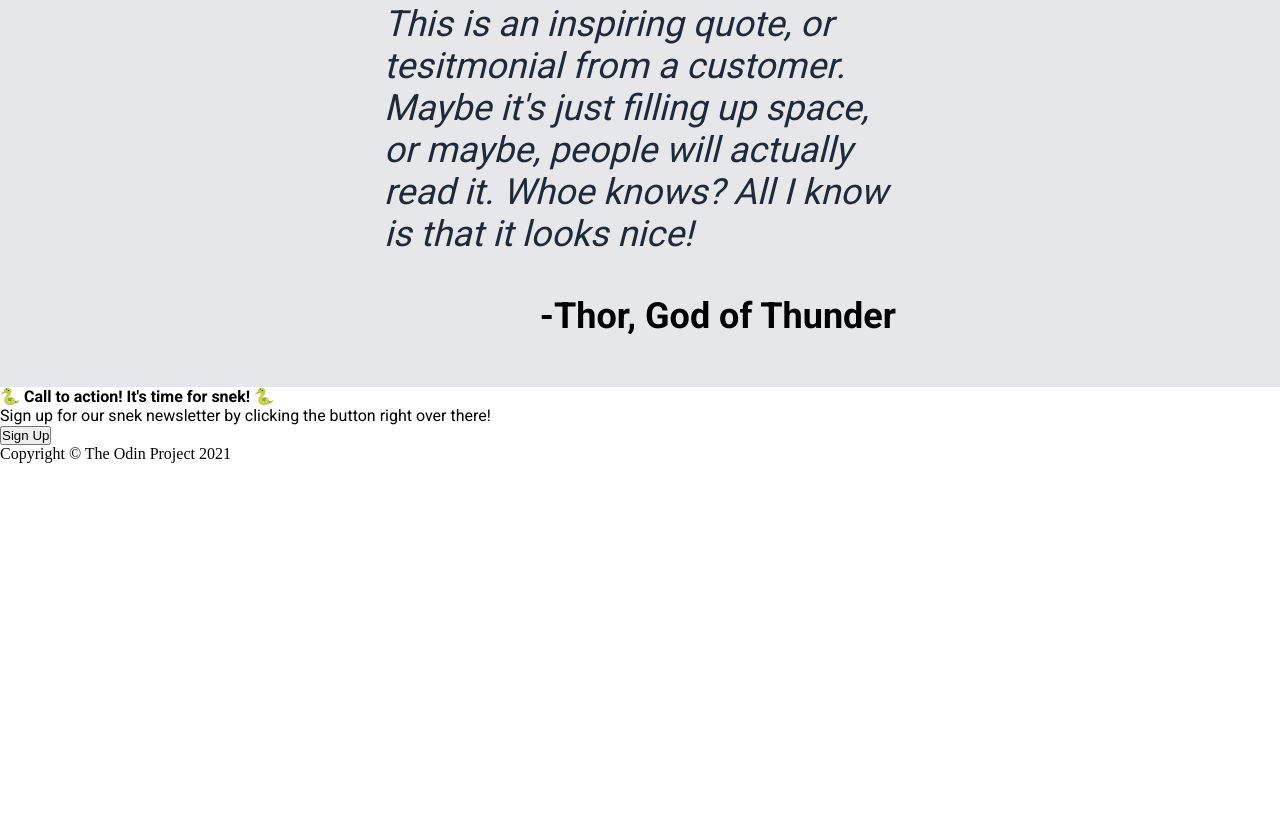
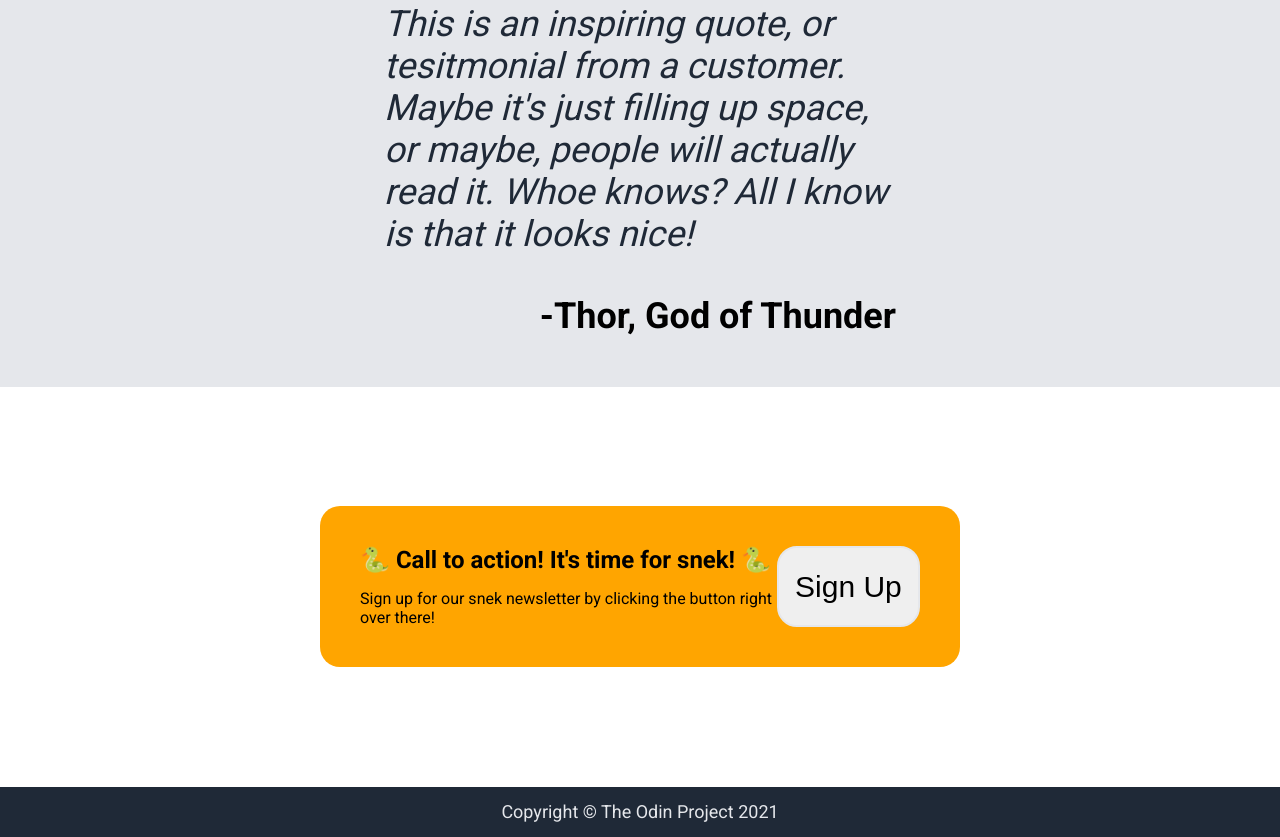
Before and after one commit to SBaldwin-Git/odin-landing_page, a plain HTML site: page index.html in a window 1280 px wide. Shown: the part 1296-2133 px from the top of the page. Before the commit the page ends 1759 px from the top, so only its background shows below. Drawn offline with Linux system fonts and the light colour scheme.

Commit message:
Completed Section4 and Footer styling

```diff
--- a/index.html
+++ b/index.html
@@ -59,8 +59,8 @@
         <p id="thor">-Thor, God of Thunder</p>
     </div>
     <div id="Section4">
-        <div>
-            <div>
+        <div id="container">
+            <div id="snektext">
                 <h4>&#128013 Call to action! It's time for snek! &#128013</h4>
                 <p>Sign up for our snek newsletter by clicking the button right over there!</p>
             </div>
--- a/style.css
+++ b/style.css
@@ -10,7 +10,8 @@ header,
 #Section1,
 #Section2,
 #Section3,
-#Section4 {
+#Section4,
+footer {
     display: flex;
     font-family: 'Roboto', sans-serif;
 }
@@ -26,7 +27,7 @@ header {
     height: 150px;
     align-items: center;
     border-bottom: #f9faf8;
-    border-bottom-style:dashed;
+    border-bottom-style: dashed;
     border-bottom-width: 3px;
 }
 
@@ -101,6 +102,7 @@ a:hover {
 
 #Section1_A button:hover {
     background-color: orange;
+    cursor: pointer;
 }
 
 #scoping_img {
@@ -110,14 +112,14 @@ a:hover {
 
 /********** Section2 **********/
 
-#Section2{
+#Section2 {
     padding-top: 50px;
     flex-flow: row wrap;
     justify-content: center;
     gap: 30px;
 }
 
-#Section2 h3{
+#Section2 h3 {
     text-align: center;
     width: 100%;
     margin-bottom: 1%;
@@ -125,7 +127,7 @@ a:hover {
     font-weight: bolder;
 }
 
-#Section2 img{
+#Section2 img {
     display: flex;
     align-self: center;
     height: 250px;
@@ -138,11 +140,11 @@ a:hover {
     margin-bottom: 5%;
 }
 
-#Section2 div{
+#Section2 div {
     display: flex;
     text-align: center;
     flex-basis: 250px;
-    height:400px;
+    height: 400px;
     flex-flow: column nowrap;
     align-self: flex-end;
     padding: 5px;
@@ -151,7 +153,7 @@ a:hover {
 
 /********** Section3 **********/
 
-#Section3{
+#Section3 {
     padding-top: 50px;
     padding-bottom: 50px;
     flex-flow: column nowrap;
@@ -161,7 +163,7 @@ a:hover {
     gap: 40px;
 }
 
-#quote{
+#quote {
     width: 40%;
     font-size: 36px;
     font-weight: lighter;
@@ -169,7 +171,7 @@ a:hover {
     color: #1f2937;
 }
 
-#thor{
+#thor {
     width: 40%;
     text-align: right;
     font-weight: bolder;
@@ -178,12 +180,57 @@ a:hover {
 
 /********** Section4 **********/
 
-#Section4{
+#Section4 {
+    height: 400px;
+    justify-content: center;
+    align-items: center;
+}
 
+#container {
+    display: flex;
+    flex-flow: row;
+    background-color: orange;
+    padding: 40px;
+    width: 50%;
+    border-radius: 20px;
+}
+
+#snektext {
+    display: flex;
+    flex-flow: column;
+    flex-basis: 90%;
+    gap: 15px;
+}
+
+#snektext h4 {
+    font-weight: bold;
+    font-size: 24px;
+}
+
+#container button {
+    width: 30%;
+    height: auto;
+    text-decoration: none;
+    border-style: solid;
+    border-width: 2px;
+    padding: 10px;
+    border-color: #E5E7EB;
+    border-radius: 20px;
+    font-size: 30px;
+}
+
+#container button:hover{
+    cursor: pointer;
 }
 
 /********** Footer **********/
 
-footer{
-
+footer {
+    height: 50px;
+    justify-content: center;
+    align-items: center;
+    background-color: #1f2937;
+    color: #E5E7EB;
+    font-weight: lighter;
+    font-size: 18px;
 }
```
